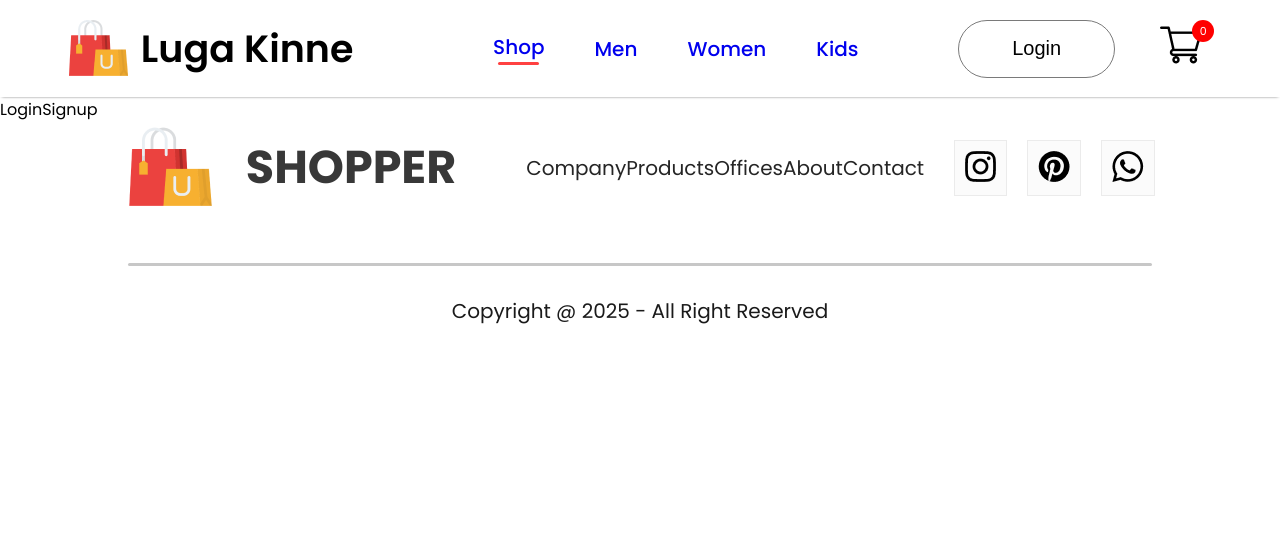
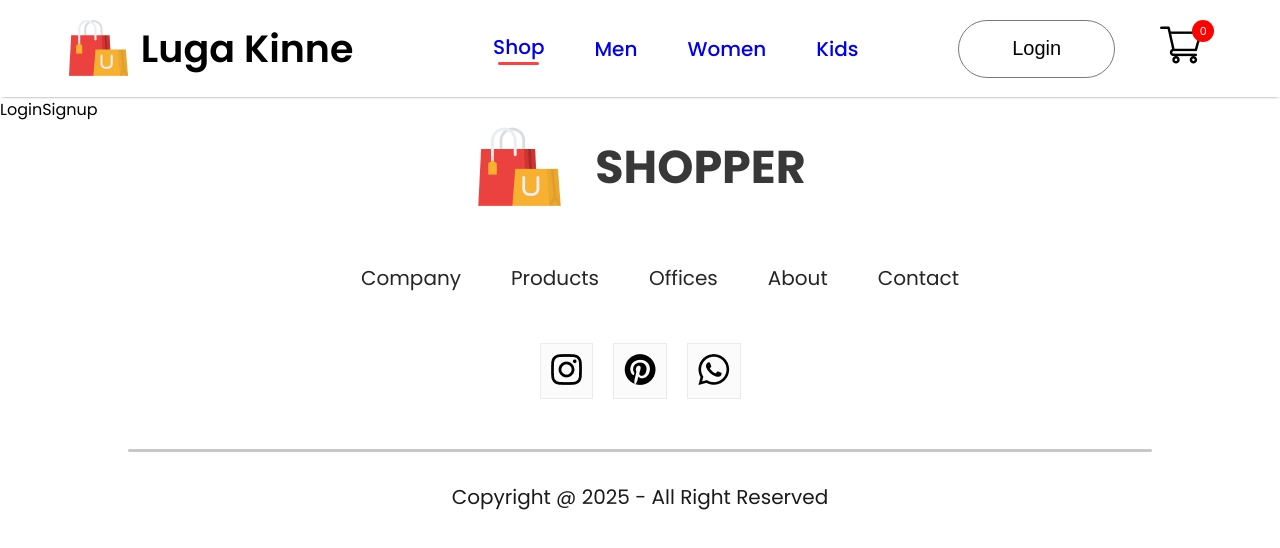
Before and after one commit to mr-prasai2004/LugaKinne, a React (Create React App) app in the folder frontend/: page /Login in a window 1280 px wide. Shown: the top 548 px of the page. Built offline with nearby package versions, Linux system fonts and the light colour scheme.

Commit message:
Change CSS of Footer

```diff
--- a/frontend/src/Components/Footer/Footer.css
+++ b/frontend/src/Components/Footer/Footer.css
@@ -20,7 +20,7 @@
 .footer-links{
     display: flex;
     list-style: none;
-    gap: 5opx;
+    gap: 50px;
     color: #252525;
     font-size: 20px;
 }
--- a/frontend/src/Components/Footer/Footer.jsx
+++ b/frontend/src/Components/Footer/Footer.jsx
@@ -10,6 +10,7 @@ export const Footer = () => {
         <div className="footer-logo">
             <img src={footer_logo} alt="" />
             <p>SHOPPER</p>
+            </div>
             <ul className="footer-links">
                 <li>Company</li>
                 <li>Products</li>
@@ -27,7 +28,6 @@ export const Footer = () => {
                 <div className="footer-icons-container">
                     <img src={whatsapp_icon} alt=""/>
                 </div>
-            </div>
         </div>
         <div className="footer-copyright">
             <hr />
```
